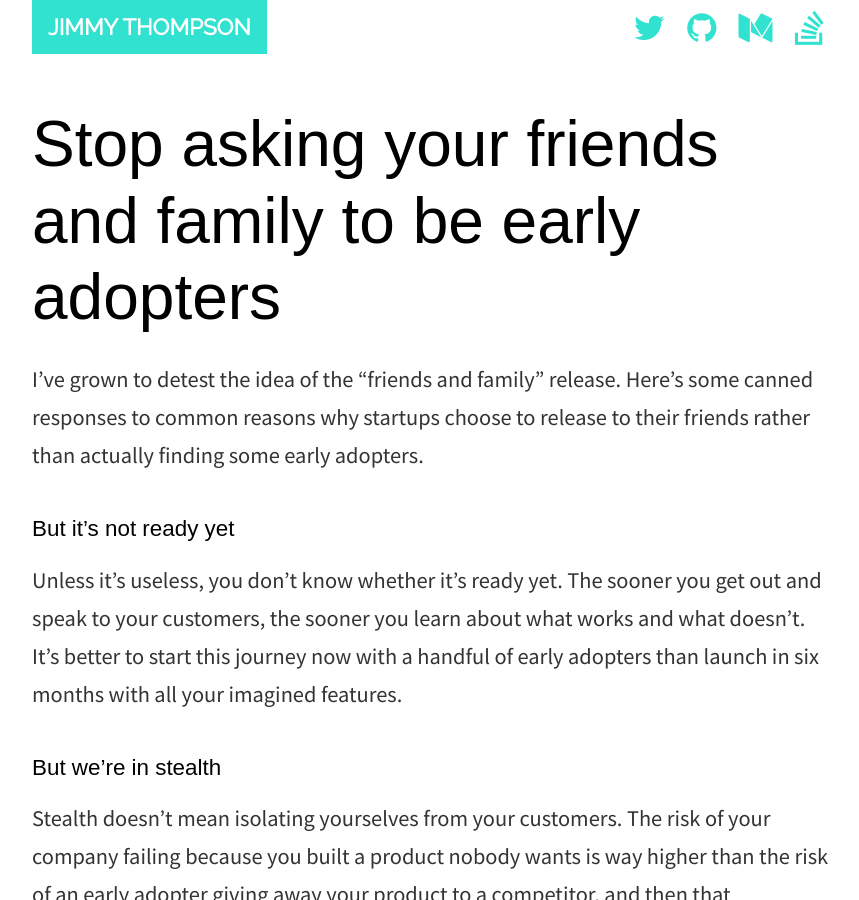
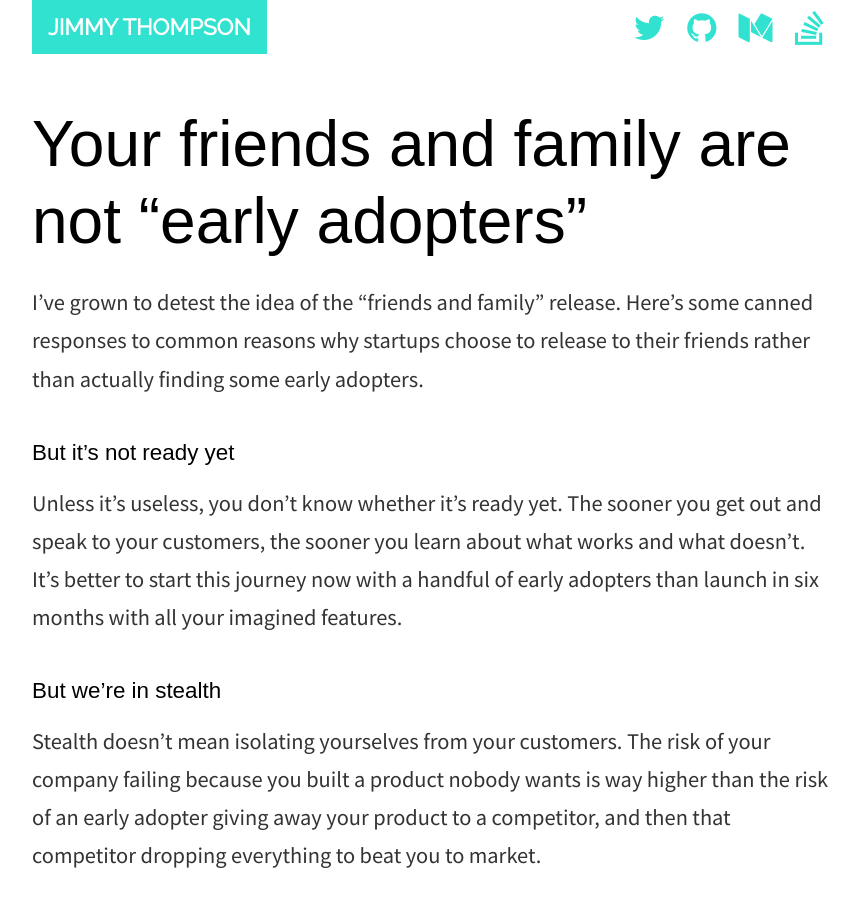
Before and after one commit to JimmyThompson/jimmythompson.co.uk, a Jekyll site: the page built from _posts/2017-12-24-stop-friends-and-family-releases.md, in a window 1280 px wide and 900 px high. Shown: the whole window, without its empty margins (208-1067 px from the left). Built offline with Jekyll 4.4.1, drawn with Linux system fonts in a browser that asks for light colours; nearby versions of some CDN libraries; some web fonts are replaced.

Commit message:
Change friends and family title

```diff
--- a/_posts/2017-12-24-stop-friends-and-family-releases.md
+++ b/_posts/2017-12-24-stop-friends-and-family-releases.md
@@ -1,6 +1,6 @@
 ---
 layout: post
-title: Stop asking your friends and family to be early adopters
+title: Your friends and family are not “early adopters”
 description: |
                 I've grown to detest the idea of the "friends and family" release. Here's some
                 canned responses to common reasons why startups choose to release to their
```
